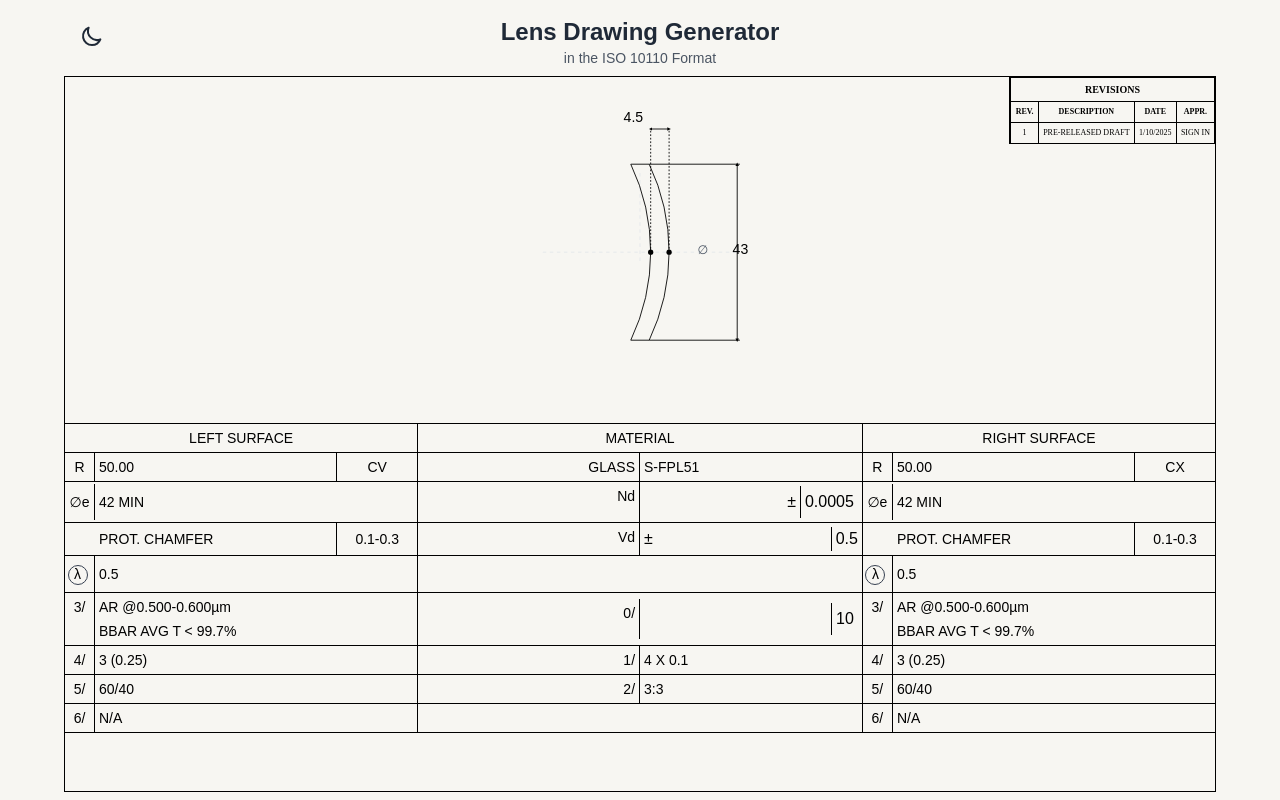
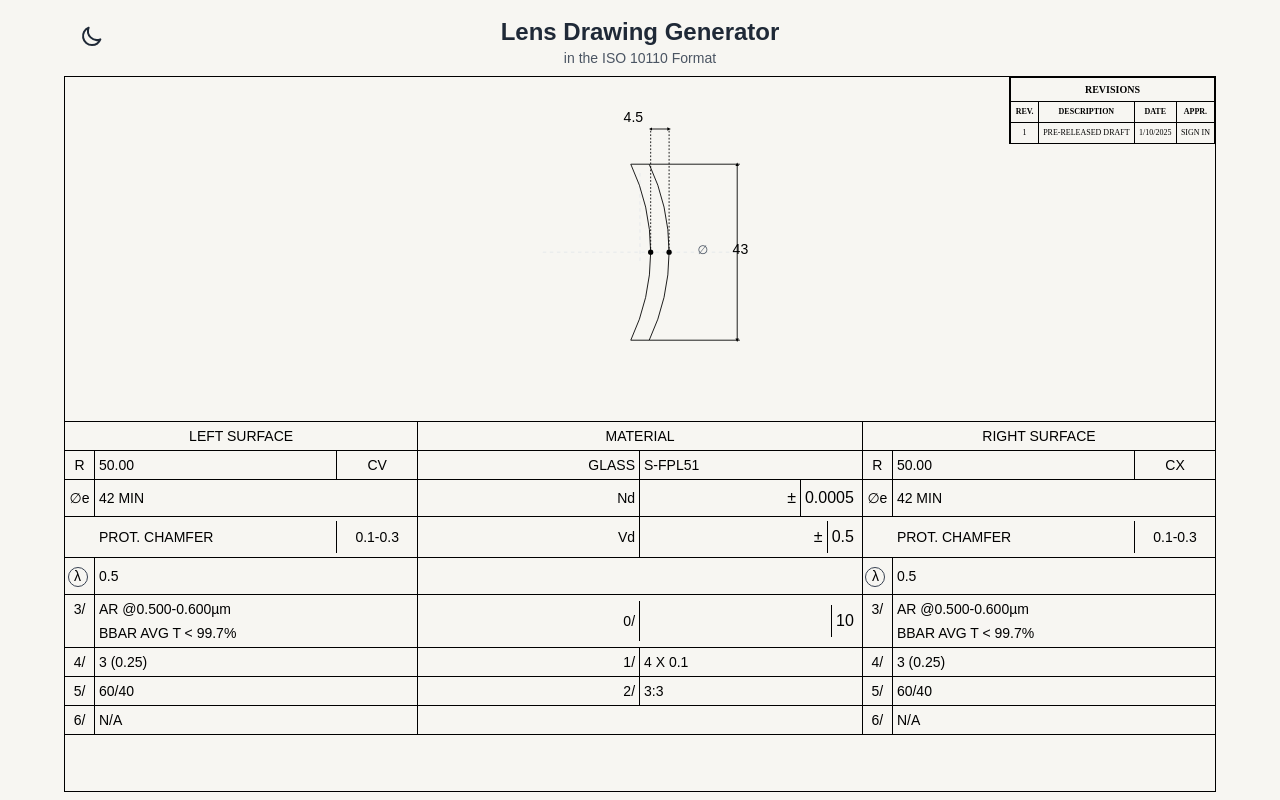
Before and after one commit to optomachina/Optical-Drawing-Generator, a React (Vite) app: page / in a window 1280 px wide. Built offline with nearby package versions, Linux system fonts and the light colour scheme.

Commit message:
Fix border height between e and dimension

```diff
--- a/src/App.tsx
+++ b/src/App.tsx
@@ -326,13 +326,13 @@ function App() {
                   </td>
                   <td className="border-l border-b border-black p-0">
                     <div className="grid grid-cols-[1fr_1fr] items-center h-full">
-                      <div className="border-r border-black h-full p-1 flex justify-end">
+                      <div className="border-r border-black h-full p-1 flex items-center justify-end">
                         <span className={`text-sm ${darkMode ? 'text-white' : ''}`}>GLASS</span>
-                </div>
-                      <div className="p-1">
+                      </div>
+                      <div className="p-1 flex items-center">
                         <input type="text" value={params.glass} className={`block w-full rounded-md border-gray-300 ${darkMode ? 'bg-gray-800 text-white' : 'bg-[#f7f6f2]'} text-sm`} />
-                  </div>
-                </div>
+                      </div>
+                    </div>
                   </td>
                   <td className="border-l border-r border-b border-black p-0">
                     <div className="grid grid-cols-[30px_1fr_auto] items-center h-full">
@@ -377,16 +377,16 @@ function App() {
                     </div>
                   </td>
                   <td className="border-l border-b border-black p-0">
-                    <div className="grid grid-cols-[1fr_1fr] items-center h-full">
-                      <div className="border-r border-black h-full p-1 flex justify-end">
+                    <div className="grid grid-cols-[1fr_1fr] h-[36px]">
+                      <div className="h-[36px] p-1 flex items-center justify-end border-r border-black">
                         <span className={`text-sm ${darkMode ? 'text-white' : ''}`}>Nd</span>
                       </div>
-                      <div className="p-1">
-                        <div className="grid grid-cols-[1fr_auto] h-full">
-                          <div className="border-r border-black h-full p-1 flex items-center justify-end">
+                      <div className="h-[36px] p-1 flex items-center">
+                        <div className="grid grid-cols-[1fr_auto] h-[36px] w-full">
+                          <div className="h-[36px] p-1 flex items-center justify-end border-r border-black">
                             <span className={darkMode ? 'text-white' : ''}>±</span>
                           </div>
-                          <div className="p-1 flex items-center">
+                          <div className="h-[36px] p-1 flex items-center">
                             <span className={darkMode ? 'text-white' : ''}>0.0005</span>
                           </div>
                         </div>
@@ -421,15 +421,15 @@ function App() {
                   </td>
                   <td className="border-l border-b border-black p-0">
                     <div className="grid grid-cols-[1fr_1fr] items-center h-full">
-                      <div className="border-r border-black h-full p-1 flex justify-end">
+                      <div className="border-r border-black h-full p-1 flex items-center justify-end">
                         <span className={`text-sm ${darkMode ? 'text-white' : ''}`}>Vd</span>
                       </div>
-                      <div className="p-1">
-                        <div className="grid grid-cols-[1fr_auto] items-center">
-                          <div className="border-r border-black pr-1">
+                      <div className="p-1 flex items-center">
+                        <div className="grid grid-cols-[1fr_auto] items-center h-full w-full">
+                          <div className="border-r border-black h-full p-1 flex items-center justify-end">
                             <span className={darkMode ? 'text-white' : ''}>±</span>
                           </div>
-                          <div className="pl-1">
+                          <div className="p-1 flex items-center">
                             <span className={darkMode ? 'text-white' : ''}>0.5</span>
                           </div>
                         </div>
@@ -502,11 +502,11 @@ function App() {
                   </td>
                   <td className="border-l border-b border-black p-0">
                     <div className="grid grid-cols-[1fr_1fr] items-center h-full">
-                      <div className="border-r border-black h-full p-1 flex justify-end">
+                      <div className="border-r border-black h-full p-1 flex items-center justify-end">
                         <span className={`text-sm ${darkMode ? 'text-white' : ''}`}>0/</span>
                       </div>
-                      <div className="p-1">
-                        <div className="grid grid-cols-[1fr_auto] h-full">
+                      <div className="p-1 flex items-center">
+                        <div className="grid grid-cols-[1fr_auto] items-center h-full w-full">
                           <div className="border-r border-black h-full p-1 flex items-center justify-end">
                             <span className={darkMode ? 'text-white' : ''}></span>
                           </div>
```
Also changed, not shown: .cursor/rules.md (deleted), 1 other file (tests, documents, lock files or other folders).
